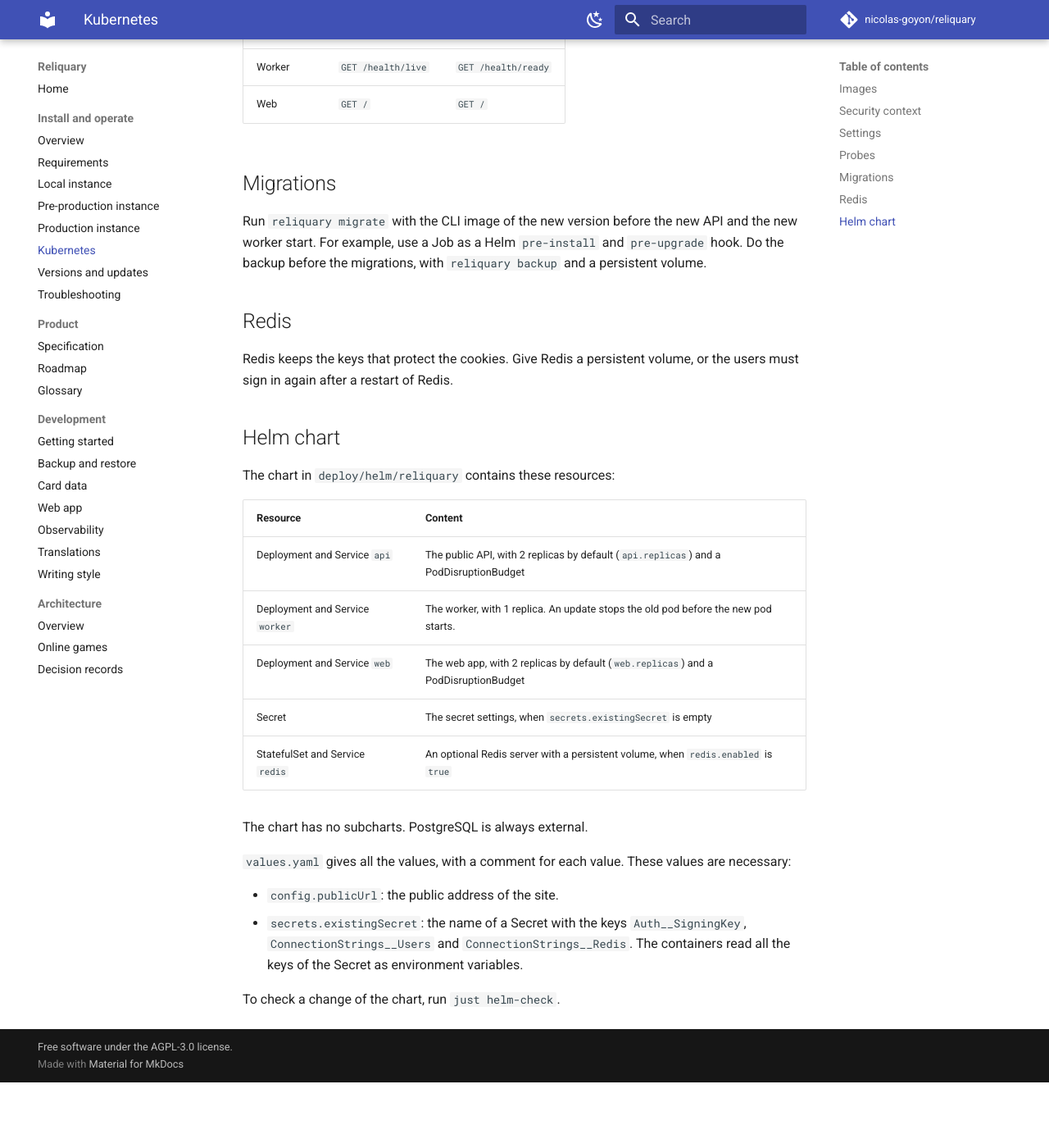
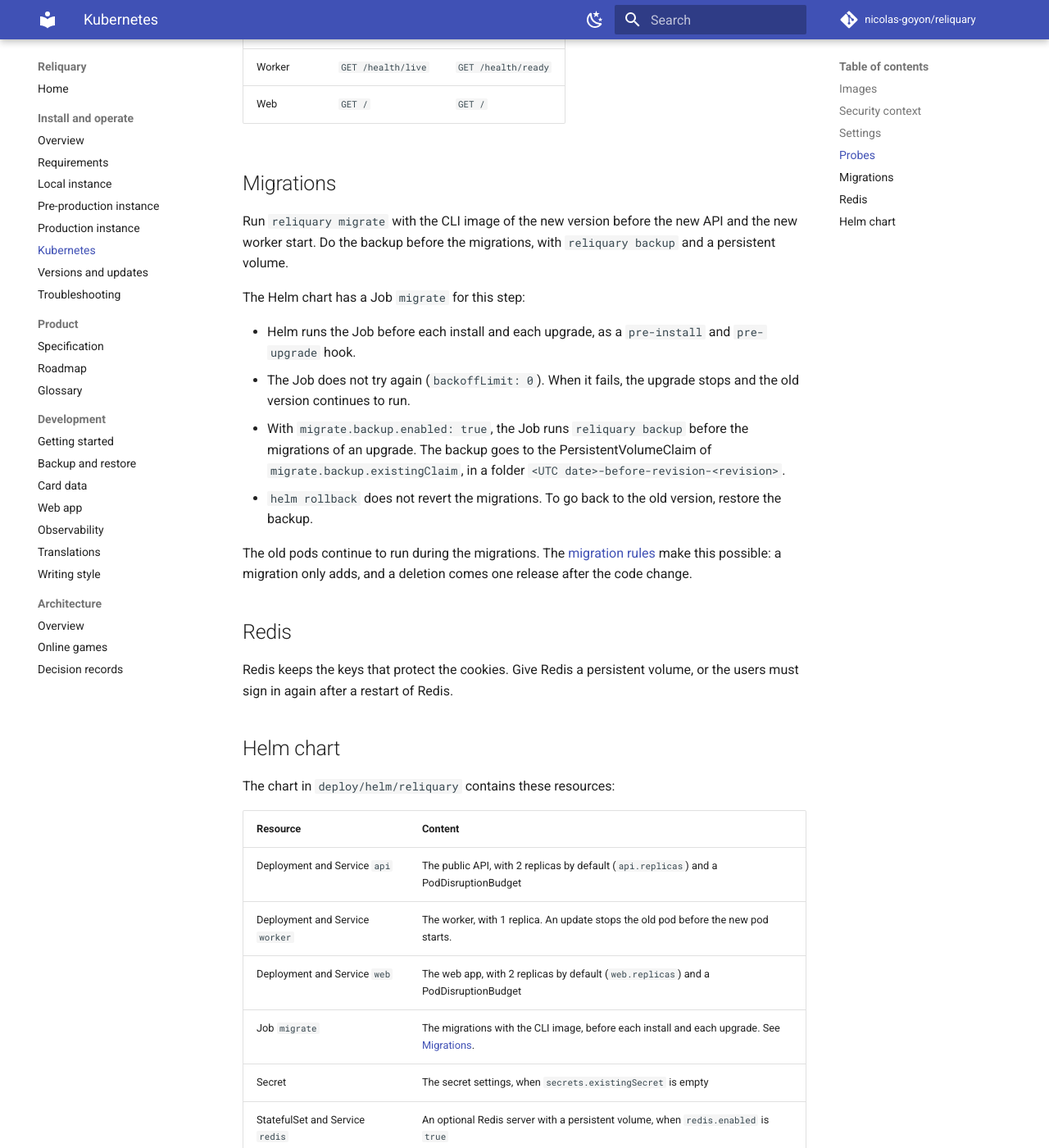
Before and after one commit to nicolas-goyon/Reliquary, an MkDocs documentation site: the page built from docs/deployment/kubernetes.md, in a window 1280 px wide and 1400 px high, scrolled down 1669 px. Shown: the whole window at 82% size. Built offline with MkDocs 1.6.1 and Material for MkDocs 9.7.7, drawn with Linux system fonts in a browser that asks for light colours; comment, search, counter and statistics services are not loaded; before the commit the page ends 2989 px from its top, so only the background shows below that.

Commit message:
feat(deploy): add the migration Job to the Helm chart (#320)
Helm runs "reliquary migrate" with the CLI image of the new version before each install and each upgrade.

- Job as a pre-install and pre-upgrade hook, with backoffLimit 0
- Optional backup before the migrations of an upgrade, to an existing PersistentVolumeClaim (off by default)
- The Secret of the values is now a hook too, so that it exists before the Job
- check-chart.sh renders the chart for an install and for an upgrade

Closes #310


Claude-Session: https://claude.ai/code/session_01JygSjesBquNLVuCAKW78pE

Co-authored-by: Claude <noreply@anthropic.com>

```diff
--- a/docs/deployment/kubernetes.md
+++ b/docs/deployment/kubernetes.md
@@ -56,8 +56,18 @@ Send all the requests of the site to the web service, or send `/api` to the API
 ## Migrations
 
 Run `reliquary migrate` with the CLI image of the new version before the new API and the new worker start.
-For example, use a Job as a Helm `pre-install` and `pre-upgrade` hook.
 Do the backup before the migrations, with `reliquary backup` and a persistent volume.
+
+The Helm chart has a Job `migrate` for this step:
+
+- Helm runs the Job before each install and each upgrade, as a `pre-install` and `pre-upgrade` hook.
+- The Job does not try again (`backoffLimit: 0`). When it fails, the upgrade stops and the old version continues to run.
+- With `migrate.backup.enabled: true`, the Job runs `reliquary backup` before the migrations of an upgrade.
+  The backup goes to the PersistentVolumeClaim of `migrate.backup.existingClaim`, in a folder `<UTC date>-before-revision-<revision>`.
+- `helm rollback` does not revert the migrations. To go back to the old version, restore the backup.
+
+The old pods continue to run during the migrations.
+The [migration rules](versions-and-updates.md#migration-rules) make this possible: a migration only adds, and a deletion comes one release after the code change.
 
 ## Redis
 
@@ -72,6 +82,7 @@ The chart in `deploy/helm/reliquary` contains these resources:
 | Deployment and Service `api` | The public API, with 2 replicas by default (`api.replicas`) and a PodDisruptionBudget |
 | Deployment and Service `worker` | The worker, with 1 replica. An update stops the old pod before the new pod starts. |
 | Deployment and Service `web` | The web app, with 2 replicas by default (`web.replicas`) and a PodDisruptionBudget |
+| Job `migrate` | The migrations with the CLI image, before each install and each upgrade. See [Migrations](#migrations). |
 | Secret | The secret settings, when `secrets.existingSecret` is empty |
 | StatefulSet and Service `redis` | An optional Redis server with a persistent volume, when `redis.enabled` is `true` |
 
```
Also changed, not shown: 5 other files.
